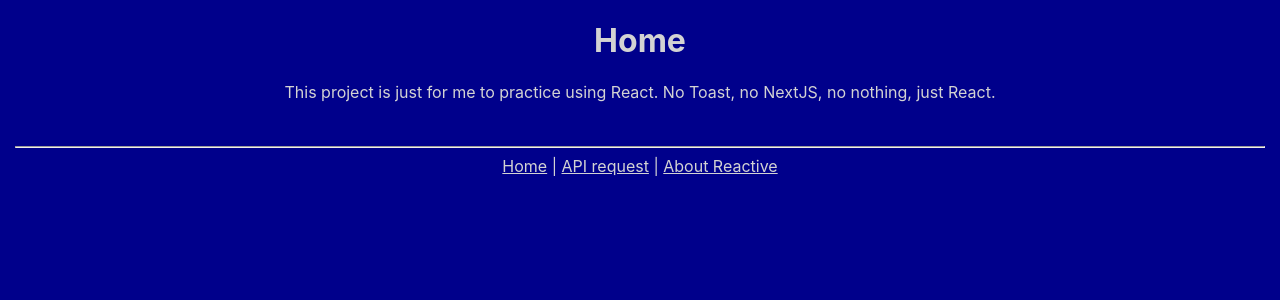
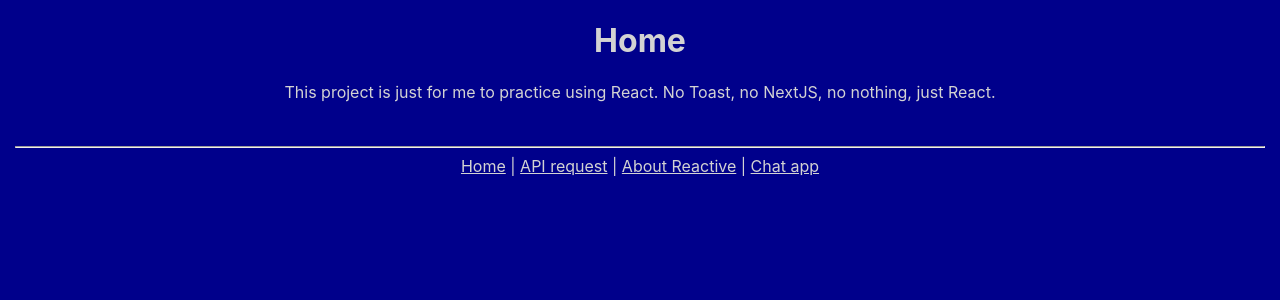
Before and after one commit to not-a-ethan/React-practice, a React (Create React App) app: page / in a window 1280 px wide. Shown: the top 300 px of the page. Built offline with nearby package versions, Linux system fonts and the light colour scheme.

Commit message:
Updated footer with new page

```diff
--- a/src/react/components/footer.js
+++ b/src/react/components/footer.js
@@ -6,7 +6,7 @@ function Footer() {
             <br />
             <hr />
 
-            <a href="/">Home</a> | <a href="/api">API request</a> | <a href="/reactive">About Reactive</a>
+            <a href="/">Home</a> | <a href="/api">API request</a> | <a href="/reactive">About Reactive</a> | <a href="/chat-app">Chat app</a>
         </footer>
     )
 }
```
